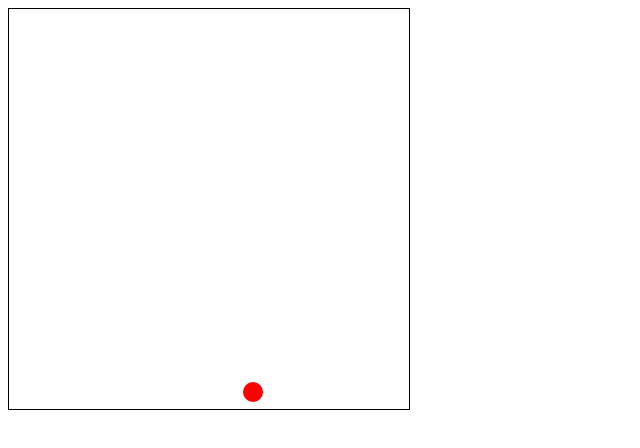
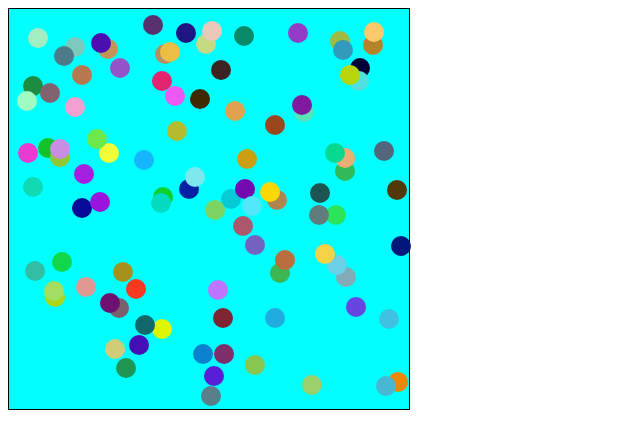
Before and after one commit to kayngit/JavascriptExamples, a plain HTML site: page index.html in a window 1280 px wide. Shown: the whole page, without its empty margins (0-640 px from the left). Drawn offline with Linux system fonts and the light colour scheme.

Commit message:
added many balls

```diff
--- a/index.html
+++ b/index.html
@@ -6,7 +6,7 @@
         border: 1px solid #000000;
     }
 
-    #ball {
+    .ball {
         position: absolute;
         width: 20px;
         height: 20px;
@@ -15,8 +15,8 @@
     }
 </style>
 
-<div id="cont">
-    <div id="ball"></div>
+<div id="cont" style="background-color: aqua;">
+
 </div>
 
 <script src='./main.js'></script>
--- a/main.js
+++ b/main.js
@@ -1,33 +1,48 @@
 function animation() {
-    x += vectorX;
-    y += vectorY;
+    for (let i = 0; i < balls.length; i++) {
+        const ballObject = balls[i];
+        ballObject.ball.style.left = ballObject.x + 'px';
+        ballObject.ball.style.top = ballObject.y + 'px';
 
-    if (x > 380) {
-        vectorX = -1;
-    } else if (x < 0) {
-        vectorX = 1;
+        ballObject.x += ballObject.vectorX;
+        ballObject.y += ballObject.vectorY;
+
+        if (ballObject.x > 380) {
+            ballObject.vectorX = -1 - Math.random();
+        } else if (ballObject.x < 0) {
+            ballObject.vectorX = 1 + Math.random();
+        }
+
+        if (ballObject.y > 380) {
+            ballObject.vectorY = -1 - Math.random();
+        } else if (ballObject.y < 0) {
+            ballObject.vectorY = 1 + Math.random();
+        }
     }
+}
 
-    if (y > 380) {
-        vectorY = -2;
-    } else if (y < 0) {
-        vectorY = 2;
-    }
+const cont = document.querySelector('#cont');
 
-    ball.style.left = x + 'px';
-    ball.style.top = y + 'px'
+let vectorX = 1;
+let vectorY = 2;
+
+const balls = [];
+for (let i = 0; i < 100; i++) {
+    const ball = document.createElement('div');
+    console.log(ball)
+    ball.setAttribute('class', 'ball');
+    ball.style['background-color'] = `rgb(${Math.random() * 255},${Math.random() * 255},${Math.random() * 255})`;
+    const x = Math.floor(Math.random() * 380);
+    const y = Math.floor(Math.random() * 380);
+    balls.push({
+        ball,
+        x,
+        y,
+        vectorX: 1 + Math.random(),
+        vectorY: 1 + Math.random(),
+    });
+    cont.appendChild(ball);
 }
 
 
-const ball = document.querySelector('#ball')
-
-let x = 28;
-let y = 137;
-let vectorX = 1;
-let vectorY = 2;
-
-
-ball.style.left = x + 'px';
-ball.style.top = y + 'px';
-
 setInterval(animation, 10);
```
